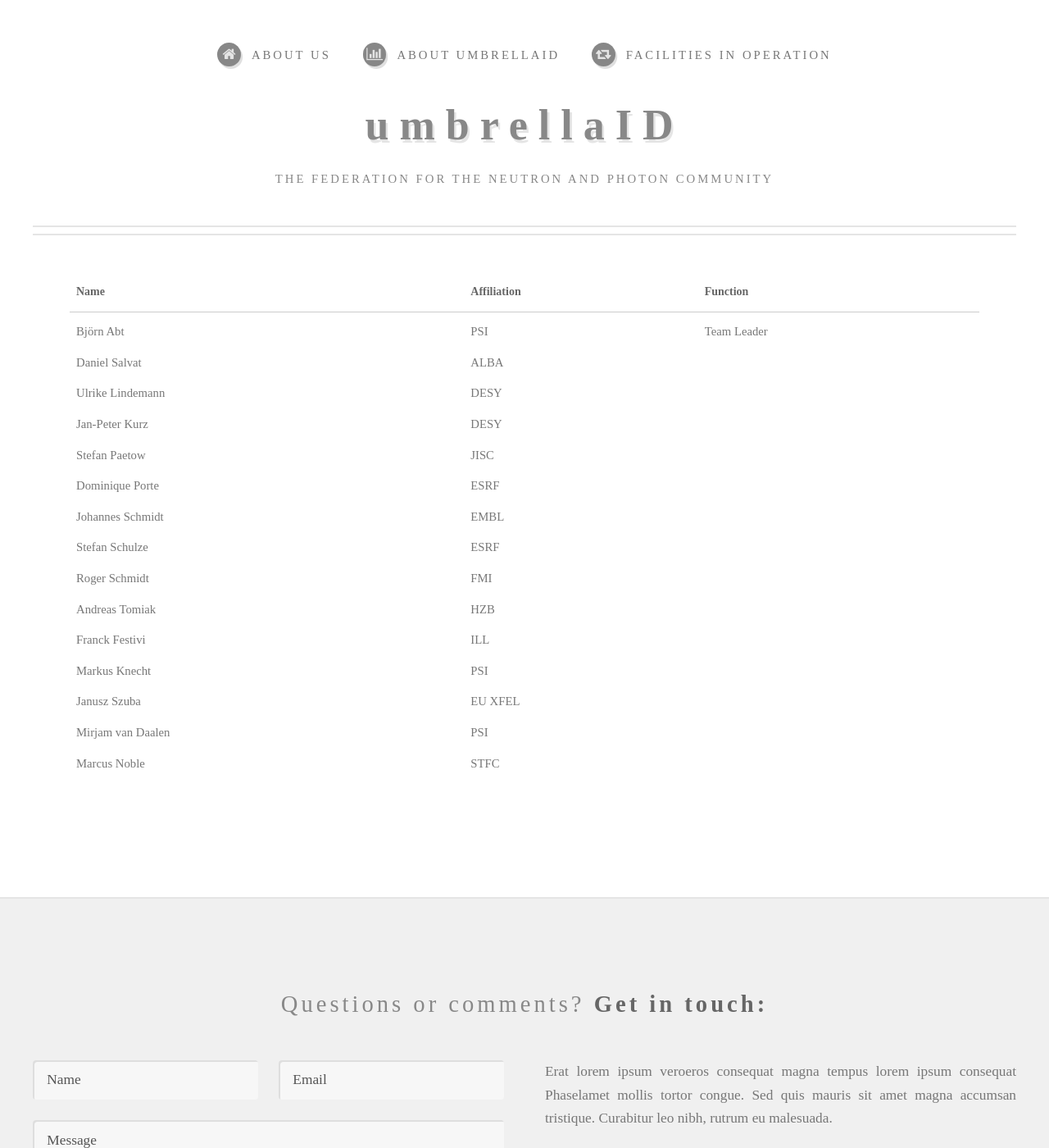
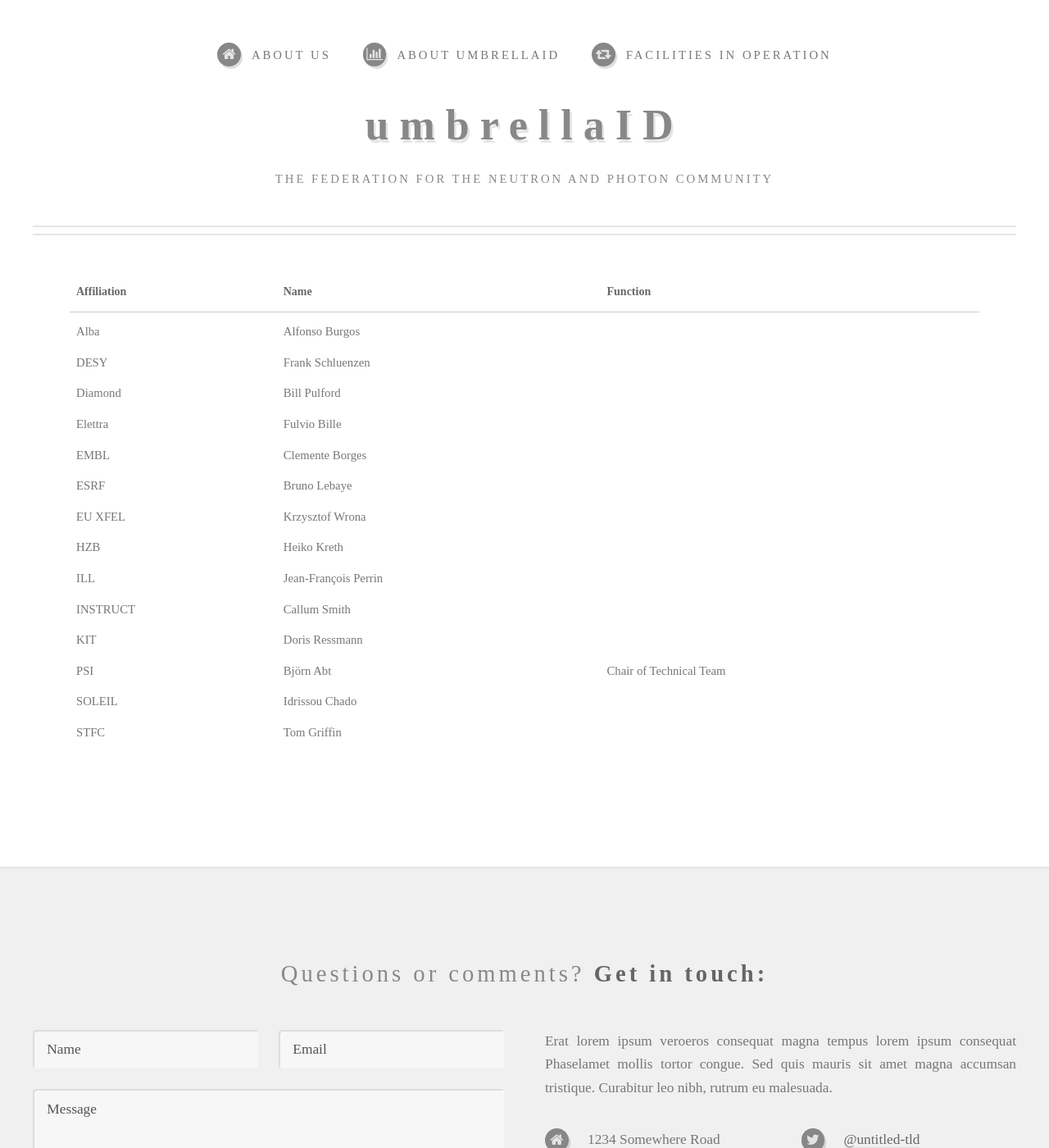
Before and after one commit to flowedback/flowedback.github.io, a Jekyll site: the page built from tt.html, in a window 1280 px wide and 1400 px high. Shown: the whole window at 82% size. Built offline with Jekyll 4.4.1, drawn with Linux system fonts in a browser that asks for light colours; some web fonts are replaced.

Commit message:
Update tt.html

```diff
--- a/tt.html
+++ b/tt.html
@@ -5,83 +5,78 @@
 <div class="home">
   <table id="hor-minimalist-a">
 					<tr>
+							<th><b>Affiliation</b></th>
 							<th><b>Name</b></th>
-							<th><b>Affiliation</b></th>
 							<th><b>Function</b></th>
 					</tr>
 					<tr>
-							<td>Björn Abt</td>
-							<td>PSI</td>
-							<td>Team Leader</td>
-					</tr>
-					<tr>
-							<td>Daniel Salvat</td>
-							<td>ALBA</td>
+							<td>Alba</td>
+							<td>Alfonso Burgos</td>
 							<td>&nbsp;</td>
 					</tr>
 					<tr>
-							<td>Ulrike Lindemann</td>
 							<td>DESY</td>
+							<td>Frank Schluenzen</td>
 							<td>&nbsp;</td>
 					</tr>
 					<tr>
-							<td>Jan-Peter Kurz</td>
-							<td>DESY</td>
+							<td>Diamond</td>
+							<td>Bill Pulford</td>
 							<td>&nbsp;</td>
 					</tr>
 					<tr>
-							<td>Stefan Paetow</td>
-							<td>JISC</td>
+							<td>Elettra</td>
+							<td>Fulvio Bille</td>
 							<td>&nbsp;</td>
 					</tr>
 					<tr>
-							<td>Dominique Porte</td>
-							<td>ESRF</td>
+							<td>EMBL</td>
+							<td>Clemente Borges</td>
 							<td>&nbsp;</td>
 					</tr>
 					<tr>
-							<td>Johannes Schmidt</td>
-							<td>EMBL</td>
+							<td>ESRF</td>
+							<td>Bruno Lebaye</td>
 							<td>&nbsp;</td>
 					</tr>
 					<tr>
-							<td>Stefan Schulze</td>
-							<td>ESRF</td>
+							<td>EU XFEL</td>
+							<td>Krzysztof Wrona</td>
 							<td>&nbsp;</td>
 					</tr>
 					<tr>
-							<td>Roger Schmidt</td>
-							<td>FMI</td>
+							<td>HZB</td>
+							<td>Heiko Kreth</td>
 							<td>&nbsp;</td>
 					</tr>
 					<tr>
-							<td>Andreas Tomiak</td>
-							<td>HZB</td>
+							<td>ILL</td>
+							<td>Jean-François Perrin</td>
 							<td>&nbsp;</td>
 					</tr>
 					<tr>
-							<td>Franck Festivi</td>
-							<td>ILL</td>
+							<td>INSTRUCT</td>
+							<td>Callum Smith</td>
 							<td>&nbsp;</td>
 					</tr>
 					<tr>
-							<td>Markus Knecht</td>
-							<td>PSI</td>
+							<td>KIT</td>
+							<td>Doris Ressmann</td>
 							<td>&nbsp;</td>
 					</tr>
 					<tr>
-							<td>Janusz Szuba </td>
-							<td>EU XFEL</td>
+							<td>PSI</td>
+							<td>Björn Abt</td>
+							<td>Chair of Technical Team</td>
+					</tr>
+					<tr>
+							<td>SOLEIL</td>
+							<td>Idrissou Chado</td>
 							<td>&nbsp;</td>
 					</tr>
 					<tr>
-							<td>Mirjam van Daalen</td>
-							<td>PSI</td>
-							<td>&nbsp;</td>
-					</tr>
-					<tr>
-							<td>Marcus Noble</td>
 							<td>STFC</td>
+							<td>Tom Griffin</td>
 							<td>&nbsp;</td>
 					</tr>
 				</table>
```
